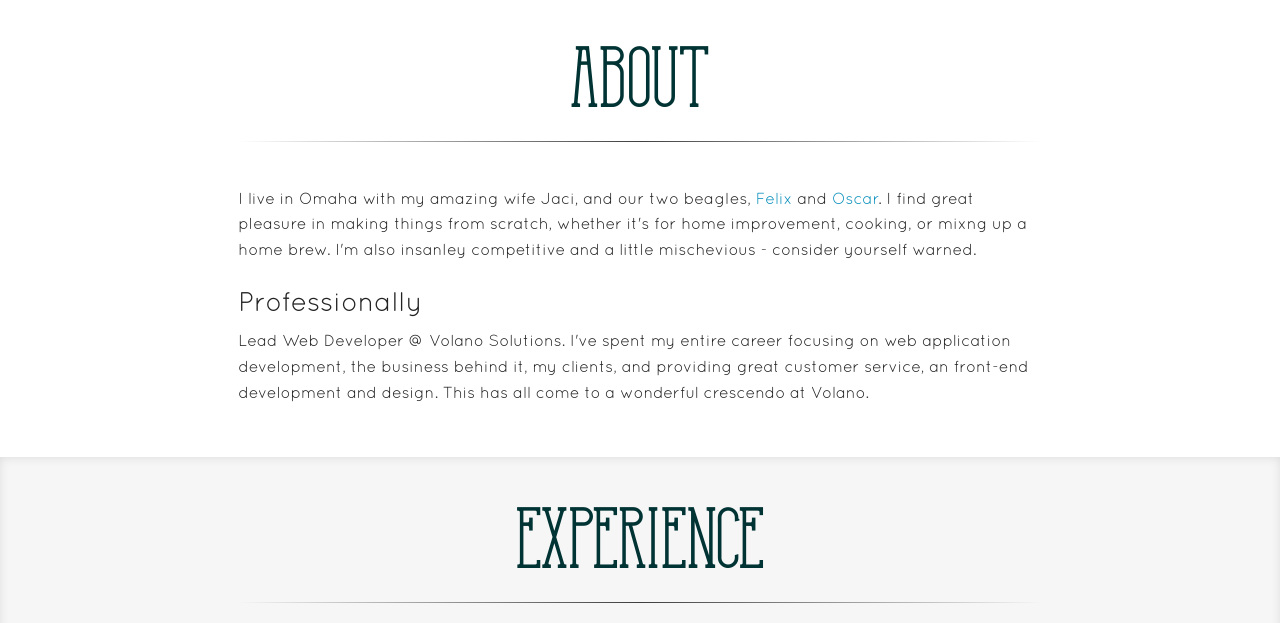
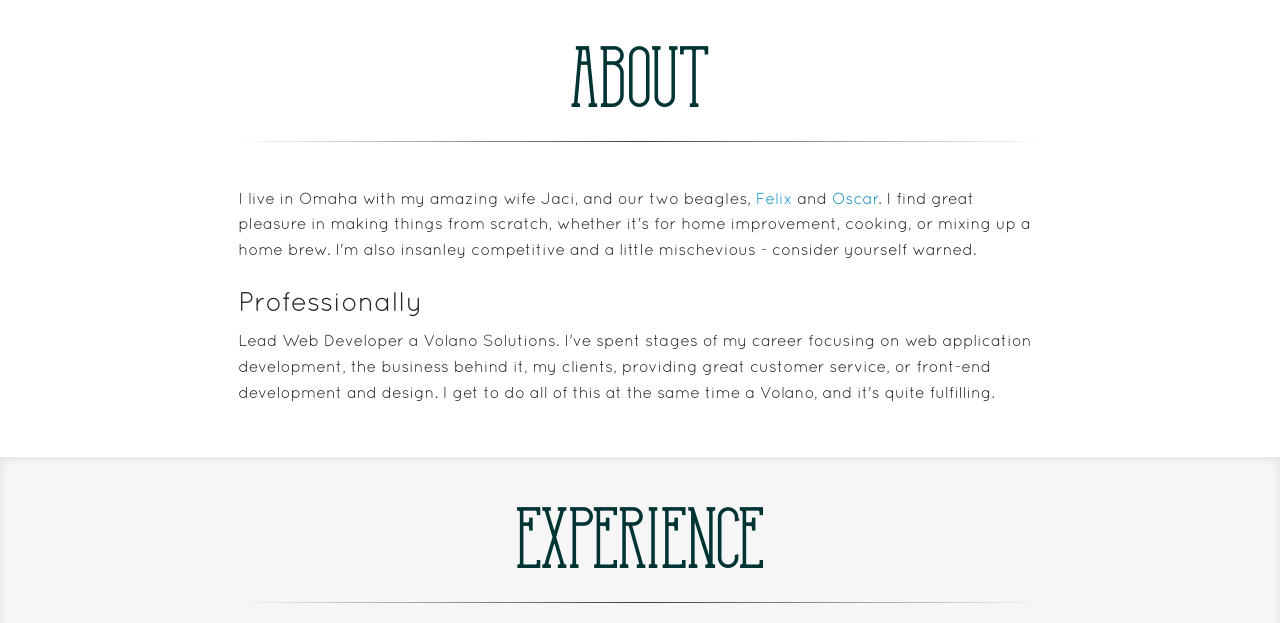
Before and after one commit to johnstuif/johnstuif.github.io, a Jekyll site: the page built from index.html, in a window 1280 px wide and 1400 px high, cut to the strip 449-1072 px from the top of the window. Built offline with Jekyll 4.4.1, drawn with Linux system fonts in a browser that asks for light colours; comment, search, counter and statistics services are not loaded.

Commit message:
Updating copy an some minor design changes.

```diff
--- a/index.html
+++ b/index.html
@@ -46,15 +46,15 @@ Movie Buff
           <p>
             I live in Omaha with my amazing wife Jaci, and our two beagles,
             <a href="http://packdog.com/felix-3">Felix</a> and
-            <a href="http://packdog.com/oscar-43">Oscar</a>. I find great pleasure in making things from scratch, whether it's for home improvement, cooking, or mixng up a home brew.
+            <a href="http://packdog.com/oscar-43">Oscar</a>. I find great pleasure in making things from scratch, whether it's for home improvement, cooking, or mixing up a home brew.
             I'm also insanley competitive and a little mischevious - consider yourself warned.
           </p>
 
           <h3>Professionally</h3>
           <p>
-            Lead Web Developer @ Volano Solutions. I've spent my entire career
-            focusing on web application development, the business behind it, my clients, and providing great customer service, an front-end development and design.
-            This has all come to a wonderful crescendo at Volano.
+            Lead Web Developer a Volano Solutions. I've spent stages of my career
+            focusing on web application development, the business behind it, my clients, providing great customer service, or front-end development and design.
+            I get to do all of this at the same time a Volano, and it's quite fulfilling.
           </p>
 
         </div>
--- a/sass/site.scss
+++ b/sass/site.scss
@@ -40,7 +40,7 @@ body > section{
     height: 400px;
     color: white;
     padding:0;
-    box-shadow: inset 0 1px 10px rgba(0, 0, 0, 0.8);
+    box-shadow: inset 0 0px 120px 10px rgba(0, 0, 0, 0.5);
   }
 
   > .row > .column, > .row > .columns{
--- a/scripts/app.js
+++ b/scripts/app.js
@@ -5,11 +5,6 @@ setInterval(function () {
 
 
 $(function(){
-
-  // $('.scrollTo').on('click', function(e) {
-  //     e.preventDefault();
-  //     Foundation.lib_methods.scrollTo($(window), $($(e.currentTarget).attr('href')).offset().top, 200);
-  // });
 
   $('a[href*=#]:not([href=#])').click(function() {
     if (location.pathname.replace(/^\//,'') == this.pathname.replace(/^\//,'') && location.hostname == this.hostname) {
```
Also changed, not shown: css/site.css, 4 other files.
